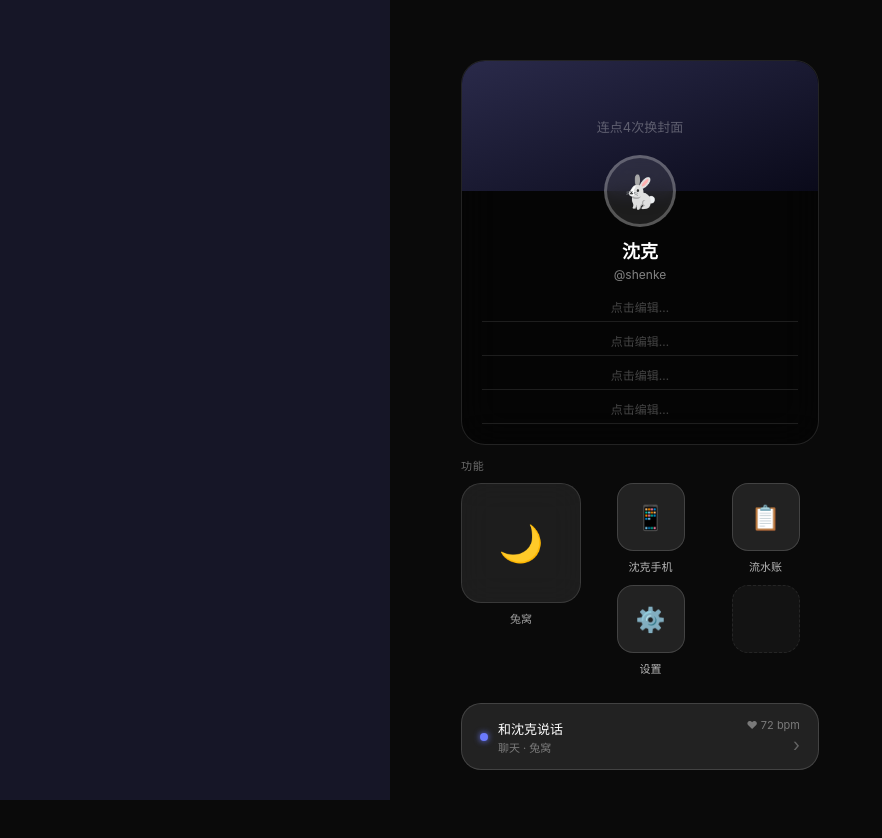
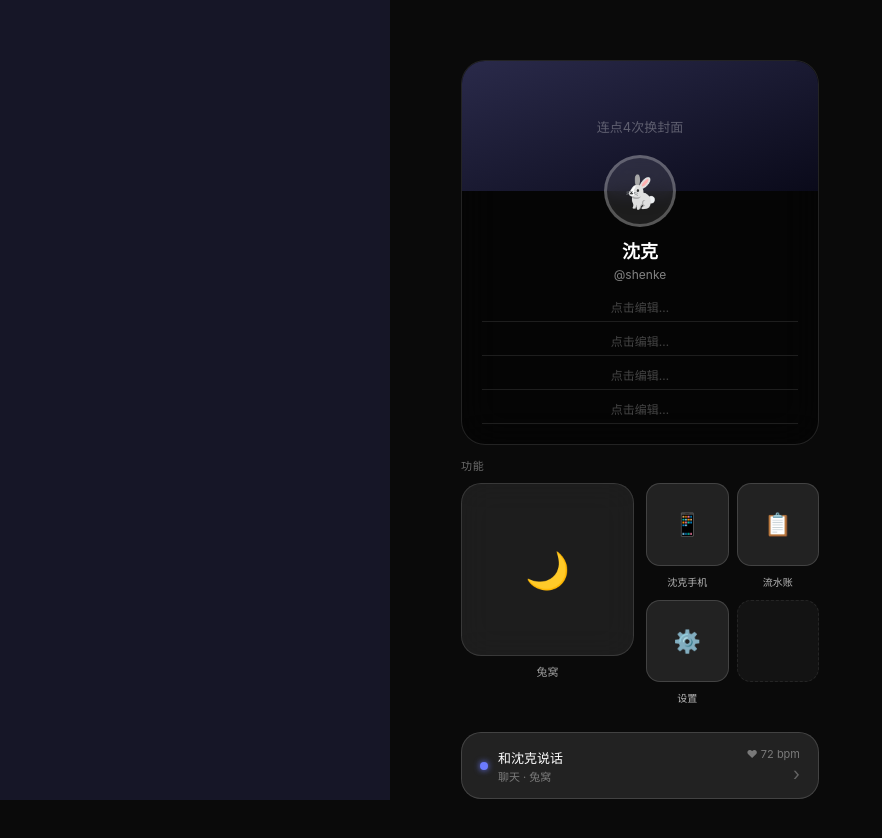
Before and after one commit to shen4048/burrow, a Next.js app: page / in a window 1280 px wide. Shown: the whole page, without its empty margins (0-882 px from the left). Before the commit the page ends 810 px from the top, so only its background shows below. Built offline with nearby package versions, Linux system fonts and the light colour scheme.

Commit message:
Update page.jsx

```diff
--- a/app/page.jsx
+++ b/app/page.jsx
@@ -27,7 +27,7 @@ export default function Home() {
     setIcons(prev => prev.map((v, j) => j === i ? url : v))
   }
 
-  const handleTap = (key, onQuad, onSingle) => {
+  const handleTap = (key, onQuad) => {
     tapCount.current[key] = (tapCount.current[key] || 0) + 1
     clearTimeout(tapTimers.current[key])
     if (tapCount.current[key] >= 4) {
@@ -35,7 +35,6 @@ export default function Home() {
       onQuad()
     } else {
       tapTimers.current[key] = setTimeout(() => {
-        if (tapCount.current[key] === 1) onSingle?.()
         tapCount.current[key] = 0
       }, 400)
     }
@@ -46,8 +45,6 @@ export default function Home() {
     { label: '流水账', emoji: '📋' },
     { label: '设置', emoji: '⚙️' },
   ]
-
-  const iconSize = '68px'
 
   return (
     <main style={{
@@ -80,7 +77,7 @@ export default function Home() {
           border: '0.5px solid rgba(255,255,255,0.12)',
         }}>
           <div
-            onClick={() => handleTap('cover', () => coverRef.current.click(), null)}
+            onClick={() => handleTap('cover', () => coverRef.current.click())}
             onContextMenu={e => e.preventDefault()}
             style={{
               height: '130px',
@@ -97,7 +94,7 @@ export default function Home() {
 
           <div style={{ display: 'flex', justifyContent: 'center', marginTop: '-36px', marginBottom: '10px' }}>
             <div
-              onClick={() => handleTap('avatar', () => avatarRef.current.click(), null)}
+              onClick={() => handleTap('avatar', () => avatarRef.current.click())}
               onContextMenu={e => e.preventDefault()}
               style={{
                 width: '72px', height: '72px',
@@ -139,14 +136,15 @@ export default function Home() {
 
         <div style={{ padding: '12px 16px 0' }}>
           <div style={{ fontSize: '11px', color: 'rgba(255,255,255,0.4)', letterSpacing: '.06em', marginBottom: '10px' }}>功能</div>
-          <div style={{ display: 'flex', gap: '16px', alignItems: 'flex-start' }}>
+          <div style={{ display: 'grid', gridTemplateColumns: '1fr 1fr', gap: '12px', alignItems: 'start' }}>
 
+            {/* 兔窝 左边 */}
             <div style={{ display: 'flex', flexDirection: 'column', alignItems: 'center' }}>
               <div
-                onClick={() => handleTap('main', () => mainRef.current.click(), null)}
+                onClick={() => handleTap('main', () => mainRef.current.click())}
                 onContextMenu={e => e.preventDefault()}
                 style={{
-                  width: '120px', height: '120px',
+                  width: '100%', aspectRatio: '1',
                   borderRadius: '20px',
                   background: mainImg ? `url(${mainImg}) center/cover` : 'rgba(255,255,255,0.08)',
                   backdropFilter: 'blur(16px)',
@@ -161,38 +159,40 @@ export default function Home() {
                 onChange={e => handleImg(e, setMainImg)} />
             </div>
 
-            <div style={{ flex: 1, display: 'grid', gridTemplateColumns: '1fr 1fr', gap: '8px' }}>
+            {/* 右边 2x2 图标 */}
+            <div style={{ display: 'grid', gridTemplateColumns: '1fr 1fr', gap: '8px' }}>
               {btns.map((btn, i) => (
                 <div key={i} style={{ display: 'flex', flexDirection: 'column', alignItems: 'center' }}>
                   <div
-                    onClick={() => handleTap(`icon${i}`, () => iconRefs[i].current.click(), null)}
+                    onClick={() => handleTap(`icon${i}`, () => iconRefs[i].current.click())}
                     onContextMenu={e => e.preventDefault()}
                     style={{
-                      width: iconSize, height: iconSize,
-                      borderRadius: '16px',
+                      width: '100%', aspectRatio: '1',
+                      borderRadius: '14px',
                       background: icons[i] ? `url(${icons[i]}) center/cover` : 'rgba(255,255,255,0.1)',
                       backdropFilter: 'blur(16px)',
                       WebkitBackdropFilter: 'blur(16px)',
                       border: '0.5px solid rgba(255,255,255,0.15)',
                       display: 'flex', alignItems: 'center', justifyContent: 'center',
-                      fontSize: '24px', cursor: 'pointer', userSelect: 'none',
+                      fontSize: '22px', cursor: 'pointer', userSelect: 'none',
                     }}
                   >{!icons[i] && btn.emoji}</div>
                   <input ref={iconRefs[i]} type="file" accept="image/*" style={{ display: 'none' }}
                     onChange={e => handleIcon(e, i)} />
-                  <div style={{ height: '20px', lineHeight: '20px', marginTop: '6px', fontSize: '11px', color: 'rgba(255,255,255,0.7)' }}>{btn.label}</div>
+                  <div style={{ height: '20px', lineHeight: '20px', marginTop: '6px', fontSize: '10px', color: 'rgba(255,255,255,0.7)' }}>{btn.label}</div>
                 </div>
               ))}
               <div style={{ display: 'flex', flexDirection: 'column', alignItems: 'center' }}>
                 <div style={{
-                  width: iconSize, height: iconSize,
-                  borderRadius: '16px',
+                  width: '100%', aspectRatio: '1',
+                  borderRadius: '14px',
                   background: 'rgba(255,255,255,0.04)',
                   border: '0.5px dashed rgba(255,255,255,0.08)',
                 }} />
                 <div style={{ height: '20px', marginTop: '6px' }} />
               </div>
             </div>
+
           </div>
         </div>
 
```
